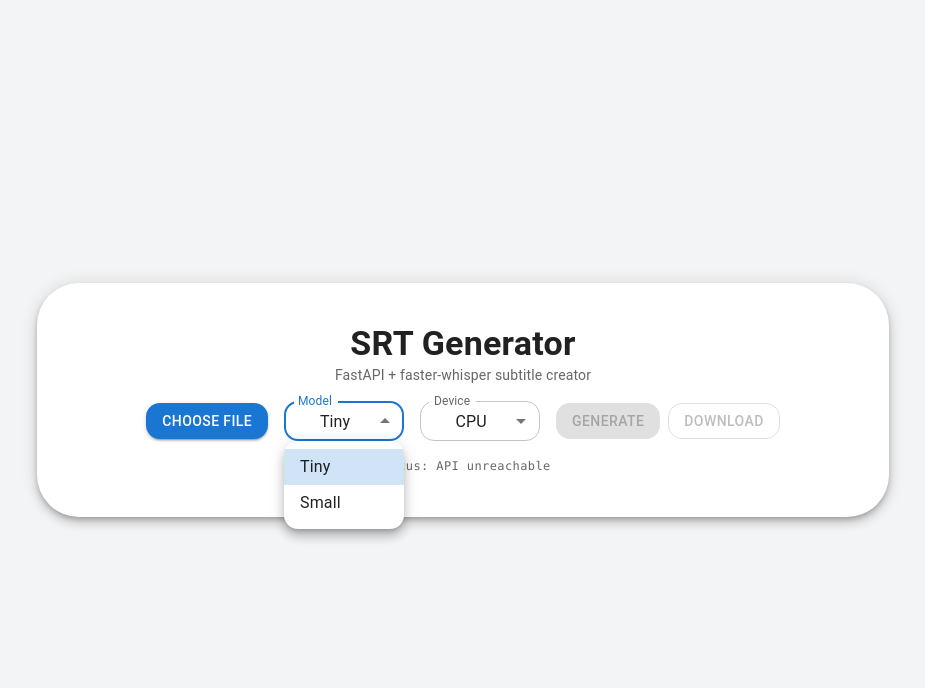
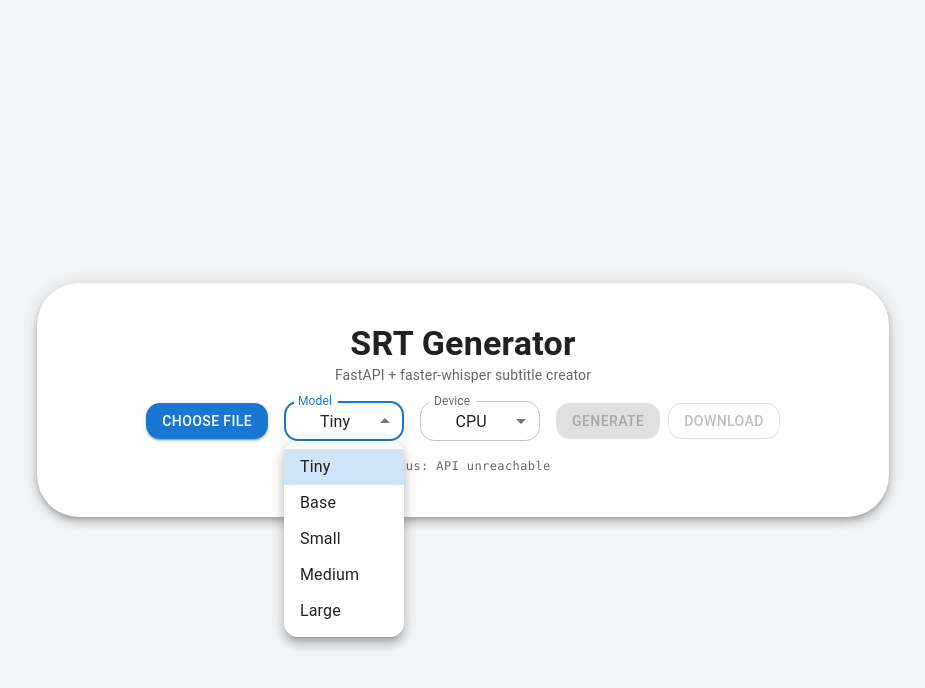
Before and after one commit to Kavi-1/SRT-Generator, a React app in the folder frontend/: page / in a window 1280 px wide. Both pictures are taken after a click on the element "Tiny". Shown: the top 688 px of the page, without its empty margins (177-1102 px from the left). Built offline with nearby package versions, Linux system fonts and the light colour scheme; no server answers; the HTML template or start-up script is replaced by a standard one.

Commit message:
add more whisper model sizes

```diff
--- a/frontend/src/App.tsx
+++ b/frontend/src/App.tsx
@@ -74,7 +74,7 @@
       if (timerRef.current) { clearInterval(timerRef.current); timerRef.current = null }
       setElapsedMs(Math.round(performance.now() - start))
       if (xhr.status === 200) {
-        xhr.response.text().then((txt: string) => { setSrt(txt); setStatus('Done ✅') })
+        xhr.response.text().then((txt: string) => { setSrt(txt); setStatus('Done!') })
       } else {
         setError(`Error ${xhr.status}`); setStatus('Failed')
       }
@@ -146,7 +146,10 @@
                     disabled={loading}
                   >
                     <MenuItem value="tiny">Tiny</MenuItem>
+                    <MenuItem value="base">Base</MenuItem>
                     <MenuItem value="small">Small</MenuItem>
+                    <MenuItem value="medium">Medium</MenuItem>
+                    <MenuItem value="large">Large</MenuItem>
                   </Select>
                 </FormControl>
 
```
Also changed, not shown: 1 other file (tests, documents, lock files or other folders).
